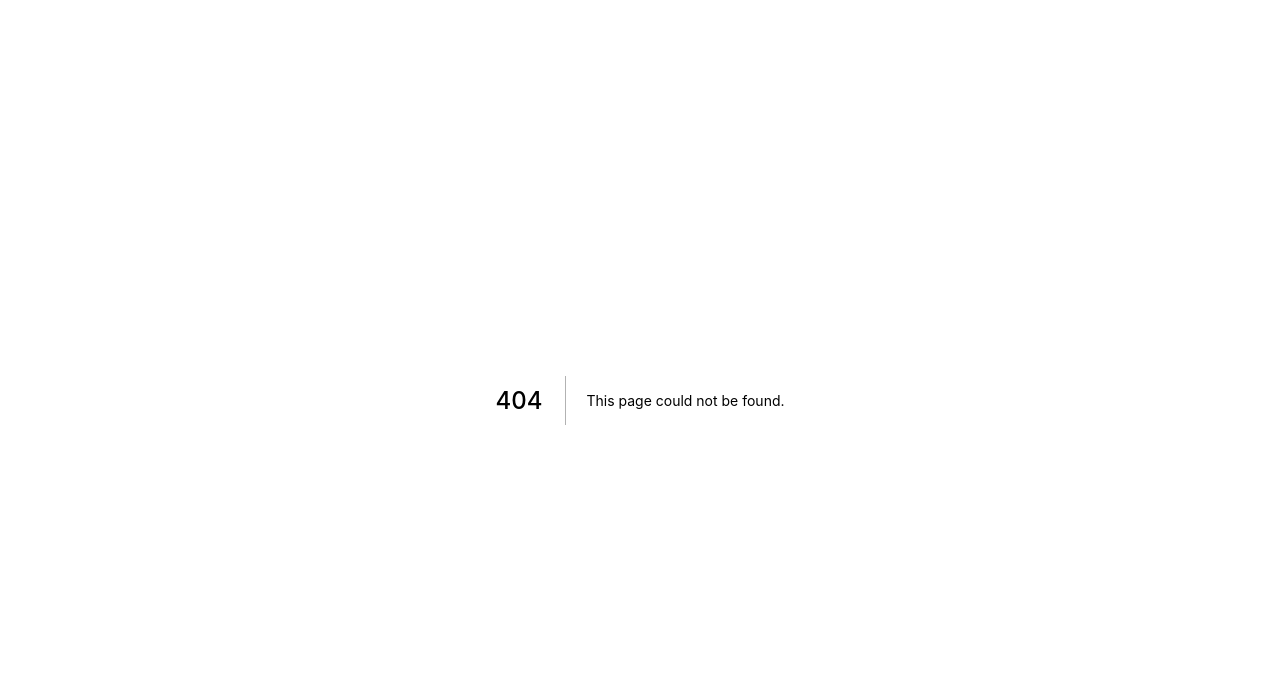
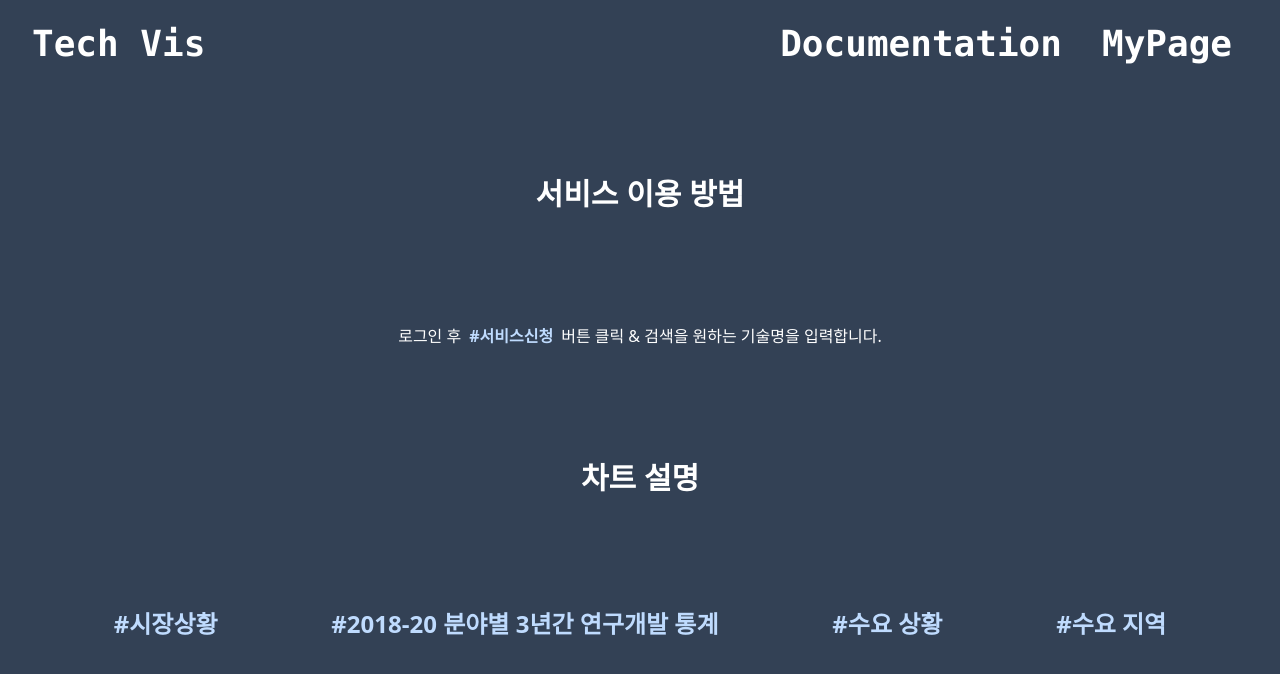
Before and after one commit to aoqk4/tech_visualizer, a Next.js app: page /docs in a window 1280 px wide. Before the commit this address had no page. Shown: the top 674 px of the page. Built offline with nearby package versions, Linux system fonts and the light colour scheme; no server answers.

Commit message:
add docs

```diff
--- a/components/Layout.tsx
+++ b/components/Layout.tsx
@@ -21,7 +21,7 @@ export default function Layout(props: LayoutProps) {
       </div>
       <div className="flex ">
         <div className="pr-10 text-4xl font-mono">
-          <Link href={`/login`}>Documentation</Link>
+          <Link href={`/docs`}>Documentation</Link>
         </div>
         <div className="pr-12 text-4xl font-mono">
           <Link href={status === "authenticated" ? "/mypage" : "/login"}>
--- /dev/null
+++ b/pages/docs.tsx
@@ -0,0 +1,116 @@
+import { useState } from "react";
+import Layout from "../components/Layout";
+
+export default function Docs() {
+  const [idx, setIdx] = useState(0);
+
+  return (
+    <div className="bg-slate-700 w-full h-[100vh] space-y-28">
+      <Layout></Layout>
+      <div className="flex justify-center">
+        <ul>
+          <li className="font-bold text-mono text-3xl text-white">
+            서비스 이용 방법
+          </li>
+        </ul>
+      </div>
+      <div className="flex justify-center text-white">
+        로그인 후{" "}
+        <span className="font-bold mx-2 text-blue-200 hover:text-blue-600">
+          <a href="/login" target="_blank">
+            #서비스신청{" "}
+          </a>
+        </span>{" "}
+        버튼 클릭 & 검색을 원하는 기술명을 입력합니다.
+      </div>
+      <div className="flex justify-center">
+        <ul>
+          <li className="font-bold text-mono text-3xl text-white">차트 설명</li>
+        </ul>
+      </div>
+      <div className="flex justify-center text-white text-2xl">
+        <ul className="flex justify-evenly w-full font-bold">
+          <button
+            className="text-blue-200 hover:text-blue-600"
+            onClick={() => {
+              setIdx(1);
+            }}
+          >
+            #시장상황
+          </button>
+          <button
+            className="text-blue-200 hover:text-blue-600"
+            onClick={() => {
+              setIdx(2);
+            }}
+          >
+            #2018-20 분야별 3년간 연구개발 통계
+          </button>
+          <button
+            className="text-blue-200 hover:text-blue-600"
+            onClick={() => {
+              setIdx(3);
+            }}
+          >
+            #수요 상황
+          </button>
+          <button
+            onClick={() => {
+              setIdx(4);
+            }}
+            className="text-blue-200 hover:text-blue-600"
+          >
+            #수요 지역
+          </button>
+        </ul>
+      </div>
+
+      {idx === 1 && (
+        <div className="text-lg">
+          <div className="text-white flex justify-center">
+            한국산업기술진흥원 기술은행 기술시장정보 및 부가정보 DB서비스
+            (2022-09-28 기준) 에 근거한 지표입니다.
+          </div>
+          <div className="text-white flex justify-center mt-2">
+            입력한 기술 키워드에 따라 기술은행의 시장 상황이 각 분류 별 개수로
+            주어집니다.
+          </div>
+        </div>
+      )}
+      {idx === 2 && (
+        <div className="text-lg">
+          <div className="text-white flex justify-center">
+            국가과학기술표준분류 연구분야별 집행 추이 (국가연구개발사업통계,
+            과학기술정보통신부 2018~2020) 에 근거한 지표입니다.
+          </div>
+          <div className="text-white flex justify-center mt-2">
+            연구 분야별로 3년간 연구에 집행 되었던 예산액이 주어집니다.
+          </div>
+        </div>
+      )}
+      {idx === 3 && (
+        <div className="text-lg">
+          <div className="text-white flex justify-center">
+            한국산업기술진흥원 기술은행 수요기술 조회 서비스 (2022-09-28 기준)에
+            근거한 지표입니다.
+          </div>
+          <div className="text-white flex justify-center mt-2">
+            입력한 기술 키워드에 따라 기술은행에 수집된 수요정보가 각 분류별
+            개수로 주어집니다.
+          </div>
+        </div>
+      )}
+      {idx === 4 && (
+        <div className="text-lg">
+          <div className="text-white flex justify-center">
+            한국산업기술진흥원 기술은행 수요기술 조회 서비스 (2022-09-28 기준)에
+            근거한 지표입니다.
+          </div>
+          <div className="text-white flex justify-center mt-2">
+            입력한 기술 키워드에 따라 기술은행에 수집된 수요 지역이 주어집니다.
+          </div>
+        </div>
+      )}
+    </div>
+  );
+}
--- a/pages/mypage.tsx
+++ b/pages/mypage.tsx
@@ -10,13 +10,11 @@ export default function MyPage() {
 
   const { data: session, status } = useSession();
   const loading = status === "loading";
-  // console.log(Date());
 
   const router = useRouter();
 
   useEffect(() => {
     if (!session) {
-      console.log(session);
       router.push("/");
     }
   }, []);
@@ -33,7 +31,7 @@ export default function MyPage() {
           <button
             className="text-2xl"
             onClick={() => {
-              alert("준비중입니다.");
+              alert("서비스 준비중입니다.");
               setStat(1);
             }}
           >
```
Also changed, not shown: 1 other file (tests, documents, lock files or other folders).
